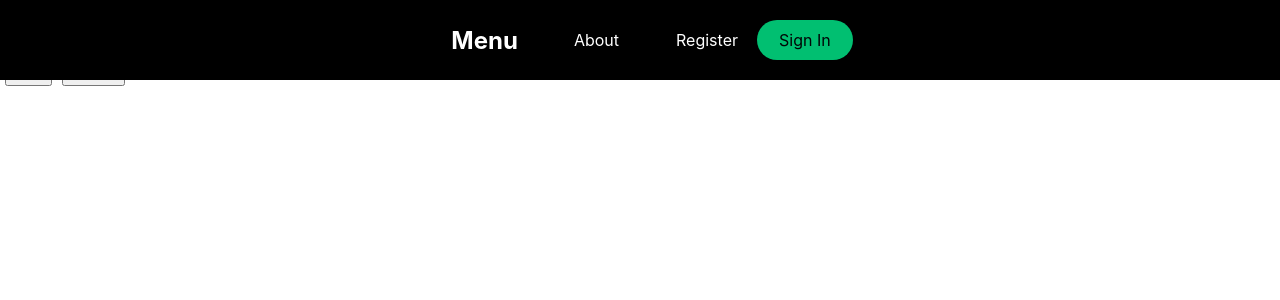
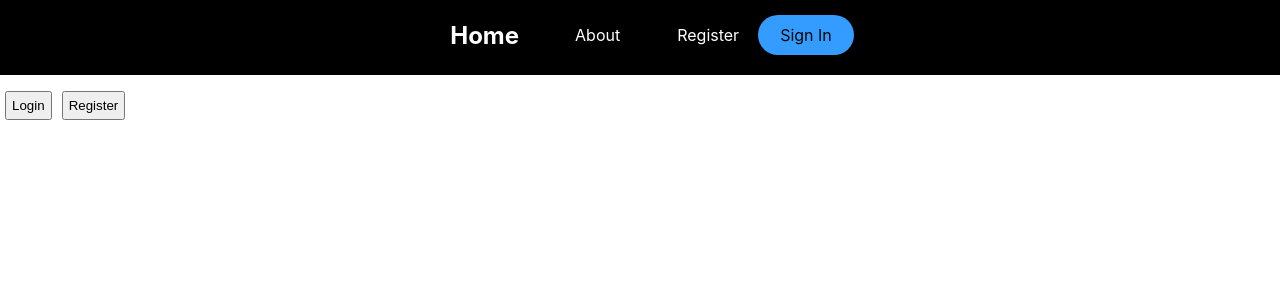
Before and after one commit to sekvi99/Python-React-Web-App, a React (Create React App) app in the folder react-flask-app/client/: page / in a window 1280 px wide. Shown: the top 300 px of the page. Built offline with nearby package versions, Linux system fonts and the light colour scheme; no server answers.

Commit message:
Propper styling of navbar and sidebar

```diff
--- a/react-flask-app/client/src/components/Navbar/navbar.tsx
+++ b/react-flask-app/client/src/components/Navbar/navbar.tsx
@@ -1,23 +1,23 @@
 import React from 'react';
-import { FaBars } from "react-icons/fa"; // https://react-icons.github.io/react-icons
-import {
-    Nav,
-    NavbarContainer,
-    NavLogo,
-    MobileIcon,
-    NavMenu,
-    NavItem,
-    NavLinks,
-    NavBtn,
-    NavBtnLink } from './navbarElements';
+import { FaBars } from "react-icons/fa";
+import { Nav, NavbarContainer, NavLogo, MobileIcon, NavMenu, NavItem, NavLinks, NavBtn, NavBtnLink } from './navbarElements';
 import { ToggleProps } from '../../interfaces/sidebar.interface';
+import { useHistory } from 'react-router-dom';
 
-const navbar: React.FC<ToggleProps> = ({ toggle }) => {
+const Navbar: React.FC<ToggleProps> = ({ toggle }) => {
+    const history = useHistory();
+
+    const handleNavBtnLinkClick = (route: string) => {
+    // refresh page after route change
+    history.push(route);
+    window.location.reload();
+  };
+
   return (
     <>
       <Nav>
         <NavbarContainer>
-                <NavLogo to="/">Menu</NavLogo>
+          <NavLogo to="/" onClick={() => handleNavBtnLinkClick('/')}>Home</NavLogo>
 
           <MobileIcon onClick={toggle}>
             <FaBars />
@@ -25,14 +25,17 @@ const navbar: React.FC<ToggleProps> = ({ toggle }) => {
 
           <NavMenu>
             <NavItem>
-                        <NavLinks to="about">About</NavLinks>
+              <NavLinks to="about" onClick={() => handleNavBtnLinkClick('/about')}>About</NavLinks>
             </NavItem>
             <NavItem>
-                        <NavLinks to="register">Register</NavLinks>
+              <NavLinks to="register" onClick={() => handleNavBtnLinkClick('/register')}>Register</NavLinks>
             </NavItem>
           </NavMenu>
+
           <NavBtn>
-                    <NavBtnLink to="login">Sign In</NavBtnLink>
+            <NavBtnLink to="login" onClick={() => handleNavBtnLinkClick('/login')}>
+              Sign In
+            </NavBtnLink>
           </NavBtn>
         </NavbarContainer>
       </Nav>
@@ -40,4 +43,4 @@ const navbar: React.FC<ToggleProps> = ({ toggle }) => {
   );
 };
 
-export default navbar;
+export default Navbar;
--- a/react-flask-app/client/src/components/Navbar/navbarElements.ts
+++ b/react-flask-app/client/src/components/Navbar/navbarElements.ts
@@ -13,6 +13,7 @@ export const Nav: StyledComponent<"nav", any, {}, never> = styled.nav`
     position: sticky;
     top: 0;
     z-index: 10;
+    margin-bottom: 50px;
 
     @media screen and (max-width: 960px){
         transition: 0.8s all ease;
@@ -39,6 +40,13 @@ export const NavLogo: StyledComponent<typeof LinkR, any, {}, never> = styled(Lin
     margin-left: 24px;
     font-weight: bold;
     text-decoration: none;
+
+    &:hover{
+        font-weight: bold;
+        color: #349CFE;
+        border-bottom: 1px sold #349CFE;
+        transition: 0.2s all ease-in-out;
+    }
 `;
 
 export const MobileIcon: StyledComponent<"div", any, {}, never> = styled.div`
@@ -53,6 +61,12 @@ export const MobileIcon: StyledComponent<"div", any, {}, never> = styled.div`
         font-size: 1.8rem;
         cursor: pointer;
         color: #fff;
+    }
+
+    &:hover{
+        background: #349CFE;
+        border-radius: 2px;
+        transition: 0.2s all ease-in-out;
     }
 `;
 
@@ -73,7 +87,7 @@ export const NavItem: StyledComponent<"li", any, {}, never> = styled.li`
 `;
 
 
-export const NavLinks: StyledComponent<typeof LinkS, any, {}, never> = styled(LinkS)`
+export const NavLinks: StyledComponent<typeof LinkR, any, {}, never> = styled(LinkR)`
     color: #fff;
     margin-right: 25px;
     display: flex;
@@ -84,8 +98,9 @@ export const NavLinks: StyledComponent<typeof LinkS, any, {}, never> = styled(Li
     cursor: pointer;
 
     // Setting active of parent element
-    &.active{
-        border-bottom: 3px sold #01bf71;
+    &:hover{
+        color: #349CFE;
+        transition: 0.2s all ease-in-out;
     }
 `;
 
@@ -100,7 +115,7 @@ export const NavBtn: StyledComponent<"nav",  any, {}, never> = styled.nav`
 
 export const NavBtnLink: StyledComponent<typeof LinkR, any, {}, never>  = styled(LinkR)`
     border-radius: 50px;
-    background: #01bf71;
+    background: #349CFE;
     white-space: nowrap;
     padding: 10px 22px;
     color: #010606;
@@ -114,6 +129,6 @@ export const NavBtnLink: StyledComponent<typeof LinkR, any, {}, never>  = styled
     &:hover{
         transition: all 0.2s ease-in-out;
         background: #fff;
-        color: #010606;
+        color: #349CFE;
     }
 `;
--- a/react-flask-app/client/src/components/Sidebar/sidebarElements.ts
+++ b/react-flask-app/client/src/components/Sidebar/sidebarElements.ts
@@ -21,6 +21,12 @@ export const SidebarContainer: StyledComponent<"aside", any, SidebarContainerPro
 
 export const CloseIcon: StyledComponent<typeof FaTimes, any, {}, never> = styled(FaTimes)`
     color: #fff;
+
+    &:hover{
+        background: #349CFE;
+        border-radius: 10px;
+        transition: 0.2s all ease-in-out;
+    }
 `;
 
 export const Icon: StyledComponent<"div", any, {}, never> = styled.div`
@@ -62,7 +68,7 @@ export const SidebarLink: StyledComponent<typeof LinkS, any, {}, never> = styled
     cursor: pointer;
 
     &:hover{
-        color: #01bf71;
+        color: #349CFE;
         transition: 0.2s ease-in-out;
     }
 `;
@@ -74,7 +80,7 @@ export const SideBtnWrap: StyledComponent<"div", any, {}, never> = styled.div`
 
 export const SideBarRoute: StyledComponent<typeof LinkR, any, {}, never> = styled(LinkR)`
     border-radius: 50px;
-    background: #01bf71;
+    background: #349CFE;
     white-space: nowrap;
     padding: 16px 64px;
     color: #010606;
@@ -88,6 +94,6 @@ export const SideBarRoute: StyledComponent<typeof LinkR, any, {}, never> = style
     &:hover{
         transition: all 0.2s ease-in-out;
         background: #fff;
-        color: #010606;
+        color: #349CFE;
     }
 `;
```
Lines whose indentation alone changed are shown as unchanged.
